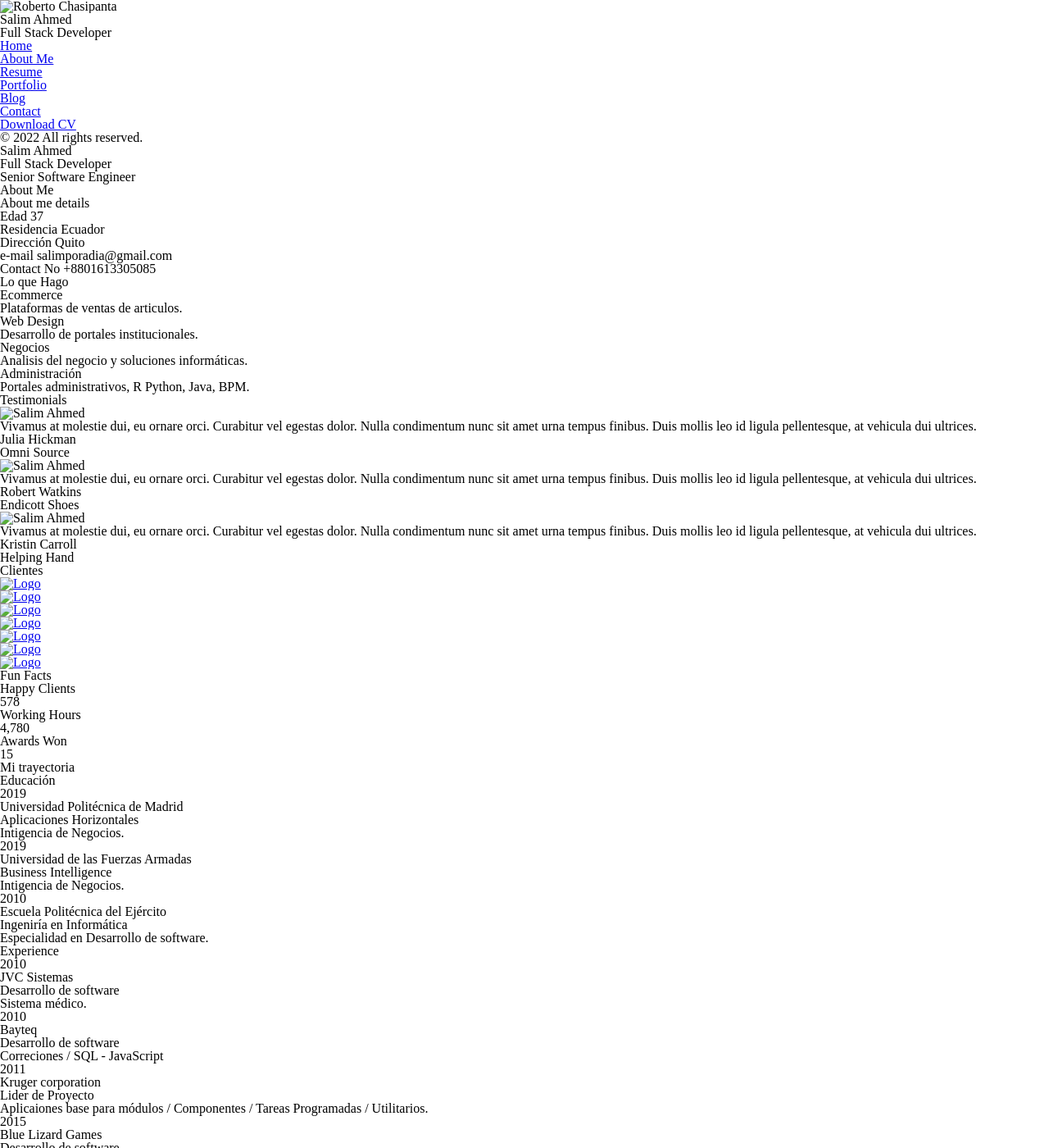
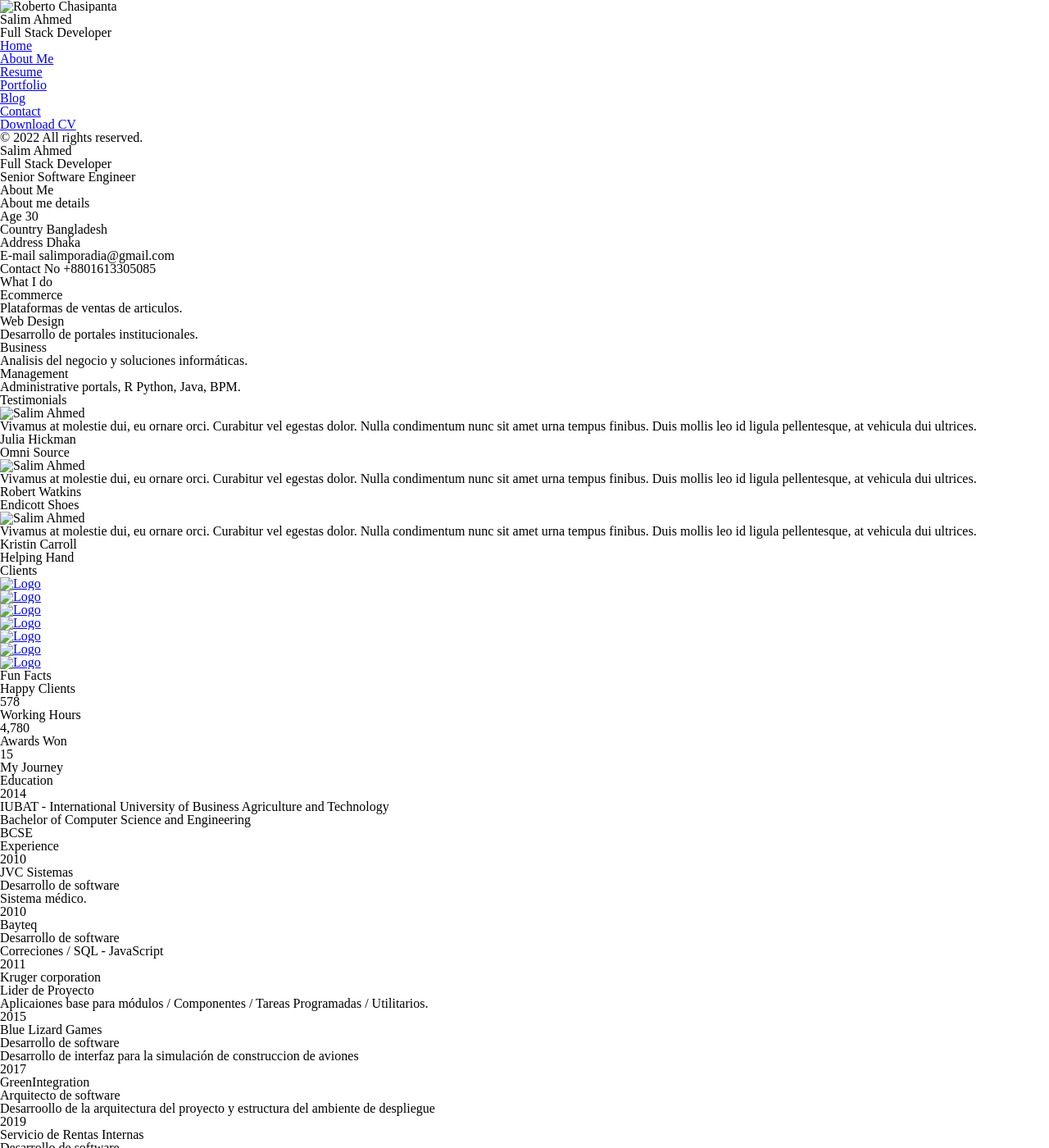
Before and after one commit to salimerid/salimerid.github.io, a Jekyll site: the page built from _posts/2016-09-23-Hello-World.md, in a window 1280 px wide and 1400 px high. Shown: the whole window at 82% size. Built offline with Jekyll 4.4.1, drawn with Linux system fonts in a browser that asks for light colours; nearby versions of some CDN libraries; library files that are not in the unit come from our copies; comment, search, counter and statistics services are not loaded; some of the changed text lies outside the part shown.

Commit message:
update default page

```diff
--- a/_layouts/default.html
+++ b/_layouts/default.html
@@ -92,7 +92,8 @@
             <div class="social-links">
                 <ul>
                     <li><a href="https://www.linkedin.com/in/salimerid/" target="_blank"><i class="fab fa-linkedin-in"></i></a></li>
-                    <li><a href="https://www.facebook.com/salimerid" target="_blank"><i class="fab fa-facebook"></i></a></li>
+                    <li><a href="https://www.facebook.com/salimerid" target="_blank"><i class="fab fa-facebook-f"></i></a></li>
+                    <li><a href="https://join.skype.com/invite/inSxgSMMY4IW" target="_blank"><i class="fab fa-skype"></i></a></li>
                 </ul>
             </div>
 
@@ -163,22 +164,22 @@
                                 <div class="info-list">
                                     <ul>
                                         <li>
-                                            <span class="title">Edad</span>
-                                            <span class="value">37</span>
+                                            <span class="title">Age</span>
+                                            <span class="value">30</span>
                                         </li>
 
                                         <li>
-                                            <span class="title">Residencia</span>
-                                            <span class="value">Ecuador</span>
+                                            <span class="title">Country</span>
+                                            <span class="value">Bangladesh</span>
                                         </li>
 
                                         <li>
-                                            <span class="title">Dirección</span>
-                                            <span class="value">Quito</span>
+                                            <span class="title">Address</span>
+                                            <span class="value">Dhaka</span>
                                         </li>
 
                                         <li>
-                                            <span class="title">e-mail</span>
+                                            <span class="title">E-mail</span>
                                             <span class="value">salimporadia@gmail.com</span>
                                         </li>
 
@@ -198,7 +199,7 @@
                         <div class="row">
                             <div class="col-xs-12 col-sm-12">
                                 <div class="block-title">
-                                    <h3>Lo que <span>Hago</span></h3>
+                                    <h3>What <span>I do</span></h3>
                                 </div>
                             </div>
                         </div>
@@ -237,7 +238,7 @@
                                                 <i class="lnr lnr-pencil"></i>
                                             </div>
                                             <div class="ci-text">
-                                                <h4>Negocios</h4>
+                                                <h4>Business</h4>
                                                 <p>Analisis del negocio y soluciones informáticas.</p>
                                             </div>
                                         </div>
@@ -246,8 +247,8 @@
                                                 <i class="lnr lnr-flag"></i>
                                             </div>
                                             <div class="ci-text">
-                                                <h4>Administración</h4>
-                                                <p>Portales administrativos, R Python, Java, BPM.</p>
+                                                <h4>Management</h4>
+                                                <p>Administrative portals, R Python, Java, BPM.</p>
                                             </div>
                                         </div>
                                     </div>
@@ -343,7 +344,7 @@
                         <div class="row">
                             <div class="col-xs-12 col-sm-12">
                                 <div class="block-title">
-                                    <h3>Clientes</h3>
+                                    <h3>Clients</h3>
                                 </div>
                             </div>
                         </div>
@@ -448,7 +449,7 @@
                 <!-- Resume Subpage -->
                 <section data-id="resume" class="animated-section">
                     <div class="page-title">
-                        <h2>Mi trayectoria</h2>
+                        <h2>My Journey</h2>
                     </div>
 
                     <div class="section-content">
@@ -457,48 +458,46 @@
                             <div class="col-xs-12 col-sm-7">
 
                                 <div class="block-title">
-                                    <h3>Educación</h3>
+                                    <h3>Education</h3>
                                 </div>
 
                                 <div class="timeline timeline-second-style clearfix">
 
-
                                     <div class="timeline-item clearfix">
                                         <div class="left-part">
-                                            <h5 class="item-period">2019</h5>
-                                            <span class="item-company">Universidad Politécnica de Madrid</span>
+                                            <h5 class="item-period">2014</h5>
+                                            <span class="item-company">IUBAT - International University of Business Agriculture and Technology</span>
                                         </div>
                                         <div class="divider"></div>
                                         <div class="right-part">
-                                            <h4 class="item-title">Aplicaciones Horizontales</h4>
-                                            <p>Intigencia de Negocios.</p>
+                                            <h4 class="item-title">Bachelor of Computer Science and Engineering</h4>
+                                            <p>BCSE</p>
                                         </div>
                                     </div>
 
-                                    <div class="timeline-item clearfix">
-                                        <div class="left-part">
-                                            <h5 class="item-period">2019</h5>
-                                            <span class="item-company">Universidad de las Fuerzas Armadas</span>
-                                        </div>
-                                        <div class="divider"></div>
-                                        <div class="right-part">
-                                            <h4 class="item-title">Business Intelligence</h4>
-                                            <p>Intigencia de Negocios.</p>
-                                        </div>
-                                    </div>
+<!--                                    <div class="timeline-item clearfix">-->
+<!--                                        <div class="left-part">-->
+<!--                                            <h5 class="item-period">2019</h5>-->
+<!--                                            <span class="item-company">Universidad de las Fuerzas Armadas</span>-->
+<!--                                        </div>-->
+<!--                                        <div class="divider"></div>-->
+<!--                                        <div class="right-part">-->
+<!--                                            <h4 class="item-title">Business Intelligence</h4>-->
+<!--                                            <p>Intigencia de Negocios.</p>-->
+<!--                                        </div>-->
+<!--                                    </div>-->
 
-                                    <div class="timeline-item clearfix">
-                                        <div class="left-part">
-                                            <h5 class="item-period">2010</h5>
-                                            <span class="item-company">Escuela Politécnica del Ejército</span>
-                                        </div>
-                                        <div class="divider"></div>
-                                        <div class="right-part">
-                                            <h4 class="item-title">Ingeniría en Informática</h4>
-                                            <p>Especialidad en Desarrollo de software.</p>
-                                        </div>
-                                    </div>
-
+<!--                                    <div class="timeline-item clearfix">-->
+<!--                                        <div class="left-part">-->
+<!--                                            <h5 class="item-period">2010</h5>-->
+<!--                                            <span class="item-company">Escuela Politécnica del Ejército</span>-->
+<!--                                        </div>-->
+<!--                                        <div class="divider"></div>-->
+<!--                                        <div class="right-part">-->
+<!--                                            <h4 class="item-title">Ingeniría en Informática</h4>-->
+<!--                                            <p>Especialidad en Desarrollo de software.</p>-->
+<!--                                        </div>-->
+<!--                                    </div>-->
 
                                 </div>
 
@@ -612,46 +611,46 @@
                             <div class="col-xs-12 col-sm-5">
                                 <!-- Design Skills -->
                                 <div class="block-title">
-                                    <h3>Habilidades <span>Front</span></h3>
+                                    <h3>Skills <span>Front</span></h3>
                                 </div>
 
                                 <div class="skills-info skills-second-style">
                                     <!-- Skill 1 -->
+                                     <div class="skill clearfix">
+                                        <h4>React</h4>
+                                        <div class="skill-value">90%</div>
+                                    </div>
+                                    <div class="skill-container skill-3">
+                                        <div class="skill-percentage"></div>
+                                    </div>
+                                    <!-- End of Skill 1 -->
+
+                                    <!-- Skill 2 -->
                                     <div class="skill clearfix">
+                                        <h4>Vue</h4>
+                                        <div class="skill-value">80%</div>
+                                    </div>
+                                    <div class="skill-container skill-4">
+                                        <div class="skill-percentage"></div>
+                                    </div>
+                                    <!-- End of Skill 2 -->
+
+                                    <!-- Skill 3 -->
+                                      <div class="skill clearfix">
                                         <h4>Primefaces</h4>
                                         <div class="skill-value">100%</div>
                                     </div>
                                     <div class="skill-container skill-1">
                                         <div class="skill-percentage"></div>
                                     </div>
-                                    <!-- End of Skill 1 -->
+                                    <!-- End of Skill 3 -->
 
-                                    <!-- Skill 2 -->
-                                    <div class="skill clearfix">
-                                        <h4>React</h4>
-                                        <div class="skill-value">100%</div>
-                                    </div>
-                                    <div class="skill-container skill-2">
-                                        <div class="skill-percentage"></div>
-                                    </div>
-                                    <!-- End of Skill 2 -->
-
-                                    <!-- Skill 3 -->
-                                    <div class="skill clearfix">
-                                        <h4>Flutter</h4>
+                                    <!-- Skill 4 -->
+                                     <div class="skill clearfix">
+                                        <h4>JavaScript</h4>
                                         <div class="skill-value">100%</div>
                                     </div>
                                     <div class="skill-container skill-3">
-                                        <div class="skill-percentage"></div>
-                                    </div>
-                                    <!-- End of Skill 3 -->
-
-                                    <!-- Skill 4 -->
-                                    <div class="skill clearfix">
-                                        <h4>Angular</h4>
-                                        <div class="skill-value">90%</div>
-                                    </div>
-                                    <div class="skill-container skill-4">
                                         <div class="skill-percentage"></div>
                                     </div>
                                     <!-- End of Skill 4 -->
@@ -707,9 +706,17 @@
                                     </div>
                                     <!-- End of Skill 8 -->
 
+                                     <div class="skill clearfix">
+                                        <h4>Spring Security</h4>
+                                        <div class="skill-value">100%</div>
+                                    </div>
+                                    <div class="skill-container skill-8">
+                                        <div class="skill-percentage"></div>
+                                    </div>
+
                                     <!-- Skill 9 -->
                                     <div class="skill clearfix">
-                                        <h4>R</h4>
+                                        <h4>Django</h4>
                                         <div class="skill-value">100%</div>
                                     </div>
                                     <div class="skill-container skill-9">
@@ -719,13 +726,22 @@
 
                                     <!-- Skill 9 -->
                                     <div class="skill clearfix">
-                                        <h4>C#</h4>
-                                        <div class="skill-value">100%</div>
+                                        <h4>PHP</h4>
+                                        <div class="skill-value">80%</div>
                                     </div>
-                                    <div class="skill-container skill-9">
+                                    <div class="skill-container skill-6">
                                         <div class="skill-percentage"></div>
                                     </div>
                                     <!-- End of Skill 9 -->
+                                     <!-- Skill 10 -->
+                                    <div class="skill clearfix">
+                                        <h4>Laravel</h4>
+                                        <div class="skill-value">90%</div>
+                                    </div>
+                                    <div class="skill-container skill-7">
+                                        <div class="skill-percentage"></div>
+                                    </div>
+                                    <!-- End of Skill 10 -->
                                 </div>
                                 <!-- End of Coding Skills -->
 
```
Also changed, not shown: other parts of _layouts/default.html (+16 -13 lines), _layouts/apple-touch-icon.png (deleted).
